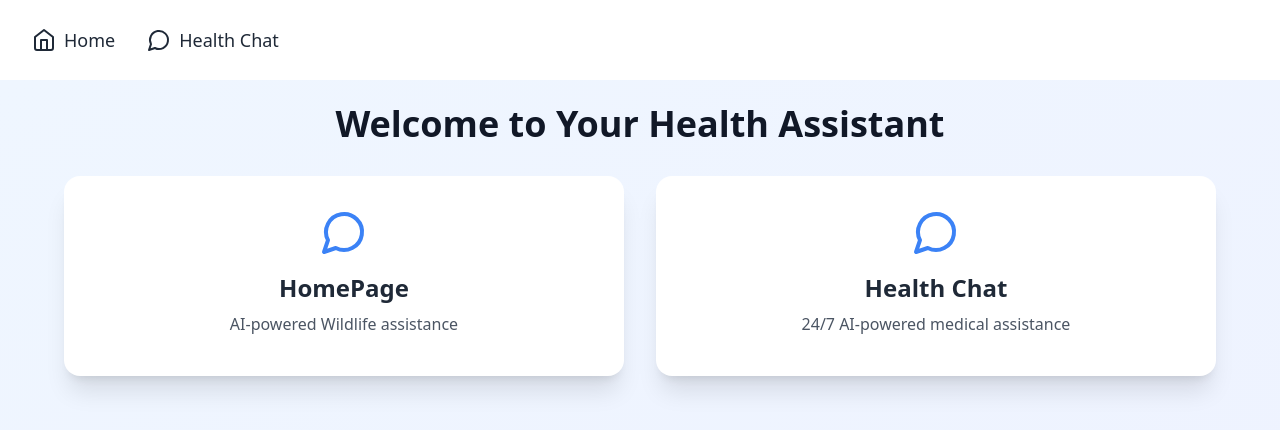
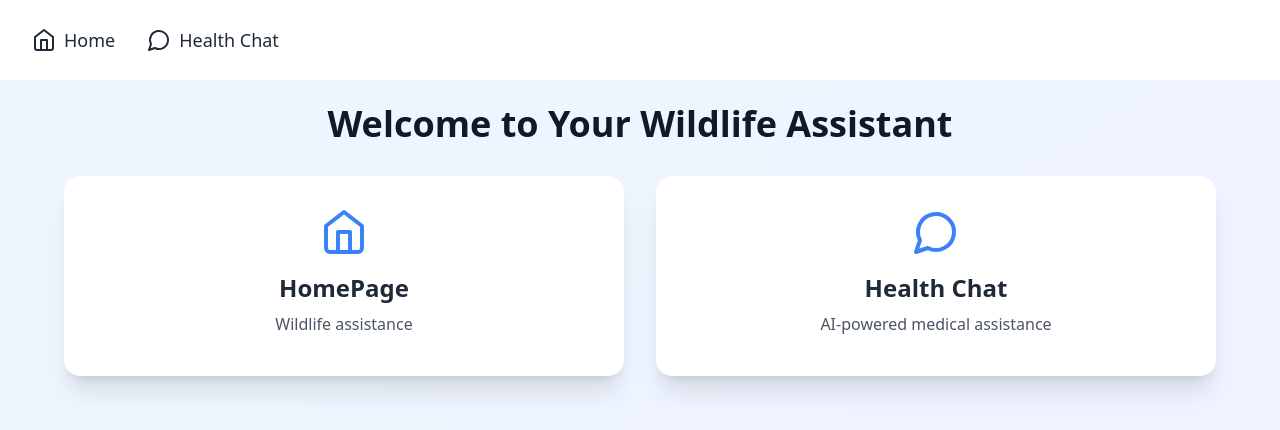
Before and after one commit to Manikanta-2006/WildlifeWeb_UI, a React (Vite) app: page / in a window 1280 px wide. Shown: the top 430 px of the page. Built offline with nearby package versions, Linux system fonts and the light colour scheme.

Commit message:
Update App.jsx

```diff
--- a/src/App.jsx
+++ b/src/App.jsx
@@ -11,7 +11,7 @@ function HomePage() {
   return (
     <div className="min-h-screen bg-gradient-to-br from-blue-50 to-indigo-50 p-6">
       <div className="max-w-6xl mx-auto text-center">
-        <h1 className="text-4xl font-bold text-gray-900 mb-8">Welcome to Your Health Assistant</h1>
+        <h1 className="text-4xl font-bold text-gray-900 mb-8">Welcome to Your Wildlife Assistant</h1>
         <div className="grid gap-8 md:grid-cols-2">
 {/*           <Link
             to="/document-analyzer"
@@ -26,9 +26,9 @@ function HomePage() {
             to="/"
             className="flex flex-col items-center p-8 bg-white rounded-2xl shadow-xl hover:shadow-2xl transition-all min-h-[200px]"
           >
-            <MessageCircle className="w-12 h-12 mb-4 text-blue-500" />
+            <Home className="w-12 h-12 mb-4 text-blue-500" />
             <h2 className="text-2xl font-semibold text-gray-800 mb-2">HomePage</h2>
-            <p className="text-gray-600 text-base"> AI-powered Wildlife assistance</p>
+            <p className="text-gray-600 text-base"> Wildlife assistance</p>
           </Link>
 
           <Link
@@ -37,7 +37,7 @@ function HomePage() {
           >
             <MessageCircle className="w-12 h-12 mb-4 text-blue-500" />
             <h2 className="text-2xl font-semibold text-gray-800 mb-2">Health Chat</h2>
-            <p className="text-gray-600 text-base">24/7 AI-powered medical assistance</p>
+            <p className="text-gray-600 text-base"> AI-powered medical assistance</p>
           </Link>
 
 {/*           <Link
```
